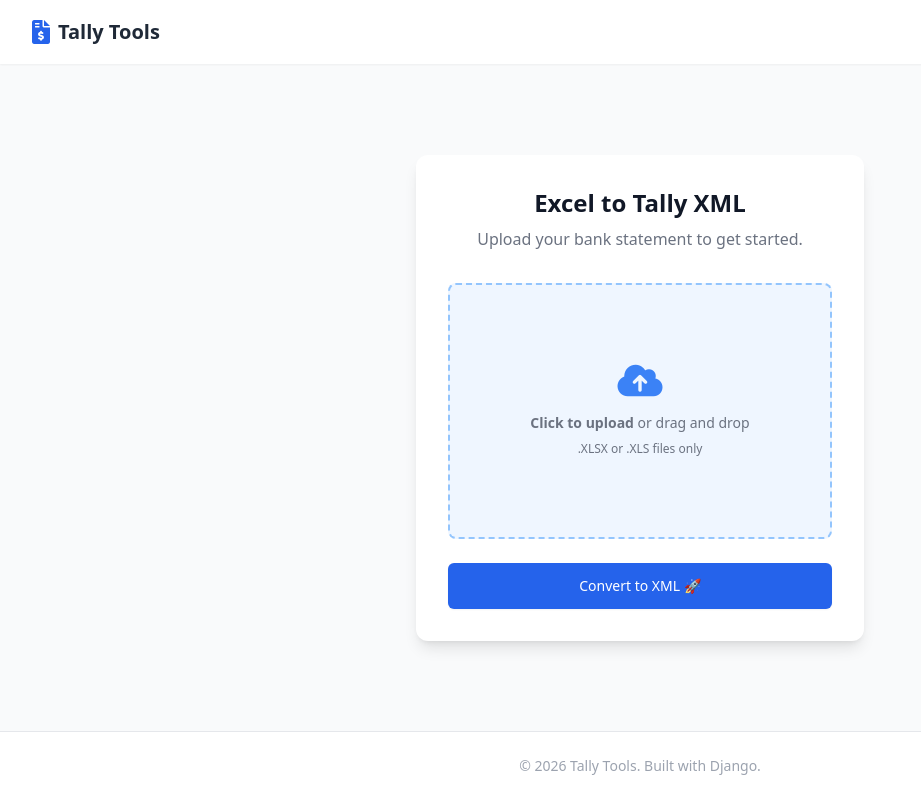
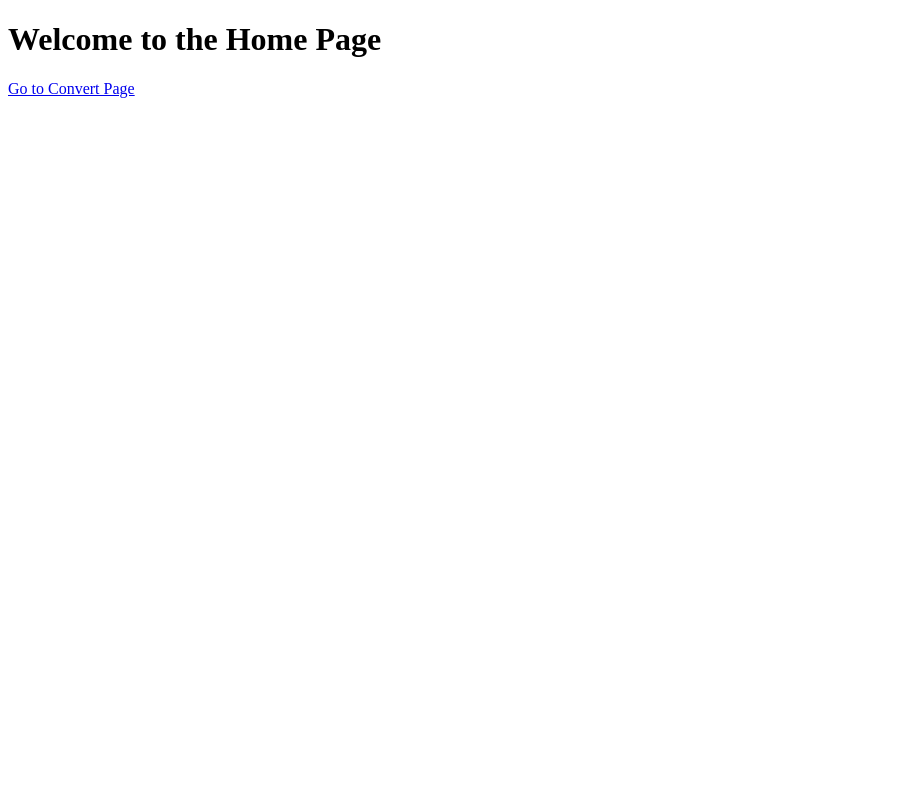
Before and after one commit to debasishbiswas375-bot/Accounting-Expert, a Django app: page / in a window 1280 px wide. Shown: the whole page, without its empty margins (0-921 px from the left). Run offline with Django 4.2, Linux system fonts and the light colour scheme; some libraries are stand-ins or nearby versions.

Commit message:
Update home.html

```diff
--- a/converter/templates/home.html
+++ b/converter/templates/home.html
@@ -1,65 +1,10 @@
 <!DOCTYPE html>
-<html lang="en">
+<html>
 <head>
-    <meta charset="UTF-8">
-    <meta name="viewport" content="width=device-width, initial-scale=1.0">
-    <title>Tally Tools - Excel to XML Converter</title>
-    <script src="https://cdn.tailwindcss.com"></script>
-    <link href="https://cdnjs.cloudflare.com/ajax/libs/font-awesome/6.0.0/css/all.min.css" rel="stylesheet">
+    <title>Home</title>
 </head>
-<body class="bg-gray-50 min-h-screen flex flex-col">
-
-    <nav class="bg-white shadow-sm">
-        <div class="max-w-7xl mx-auto px-4 sm:px-6 lg:px-8">
-            <div class="flex justify-between h-16 items-center">
-                <div class="flex items-center">
-                    <i class="fa-solid fa-file-invoice-dollar text-blue-600 text-2xl mr-2"></i>
-                    <span class="font-bold text-xl text-gray-800">Tally Tools</span>
-                </div>
-            </div>
-        </div>
-    </nav>
-
-    <main class="flex-grow flex items-center justify-center p-4">
-        <div class="max-w-md w-full bg-white rounded-xl shadow-lg p-8 transform transition hover:scale-105 duration-300">
-
-            <div class="text-center mb-8">
-                <h1 class="text-2xl font-bold text-gray-900">Excel to Tally XML</h1>
-                <p class="text-gray-500 mt-2">Upload your bank statement to get started.</p>
-            </div>
-
-            <form method="post" enctype="multipart/form-data" class="space-y-6">
-                {% csrf_token %}
-
-                <div class="flex items-center justify-center w-full">
-                    <label for="dropzone-file" class="flex flex-col items-center justify-center w-full h-64 border-2 border-blue-300 border-dashed rounded-lg cursor-pointer bg-blue-50 hover:bg-blue-100 transition">
-                        <div class="flex flex-col items-center justify-center pt-5 pb-6">
-                            <i class="fa-solid fa-cloud-arrow-up text-4xl text-blue-500 mb-3"></i>
-                            <p class="mb-2 text-sm text-gray-500"><span class="font-semibold">Click to upload</span> or drag and drop</p>
-                            <p class="text-xs text-gray-500">.XLSX or .XLS files only</p>
-                        </div>
-                        <input id="dropzone-file" name="file" type="file" class="hidden" required />
-                    </label>
-                </div>
-
-                <button type="submit" class="w-full flex justify-center py-3 px-4 border border-transparent rounded-md shadow-sm text-sm font-medium text-white bg-blue-600 hover:bg-blue-700 focus:outline-none focus:ring-2 focus:ring-offset-2 focus:ring-blue-500 transition">
-                    Convert to XML 🚀
-                </button>
-            </form>
-
-            {% if error %}
-            <div class="mt-4 p-3 bg-red-100 text-red-700 rounded-lg text-sm text-center">
-                {{ error }}
-            </div>
-            {% endif %}
-        </div>
-    </main>
-
-    <footer class="bg-white border-t mt-auto">
-        <div class="max-w-7xl mx-auto py-6 px-4 text-center">
-            <p class="text-gray-400 text-sm">&copy; 2026 Tally Tools. Built with Django.</p>
-        </div>
-    </footer>
-
+<body>
+    <h1>Welcome to the Home Page</h1>
+    <a href="{% url 'convert' %}">Go to Convert Page</a>
 </body>
 </html>
```
